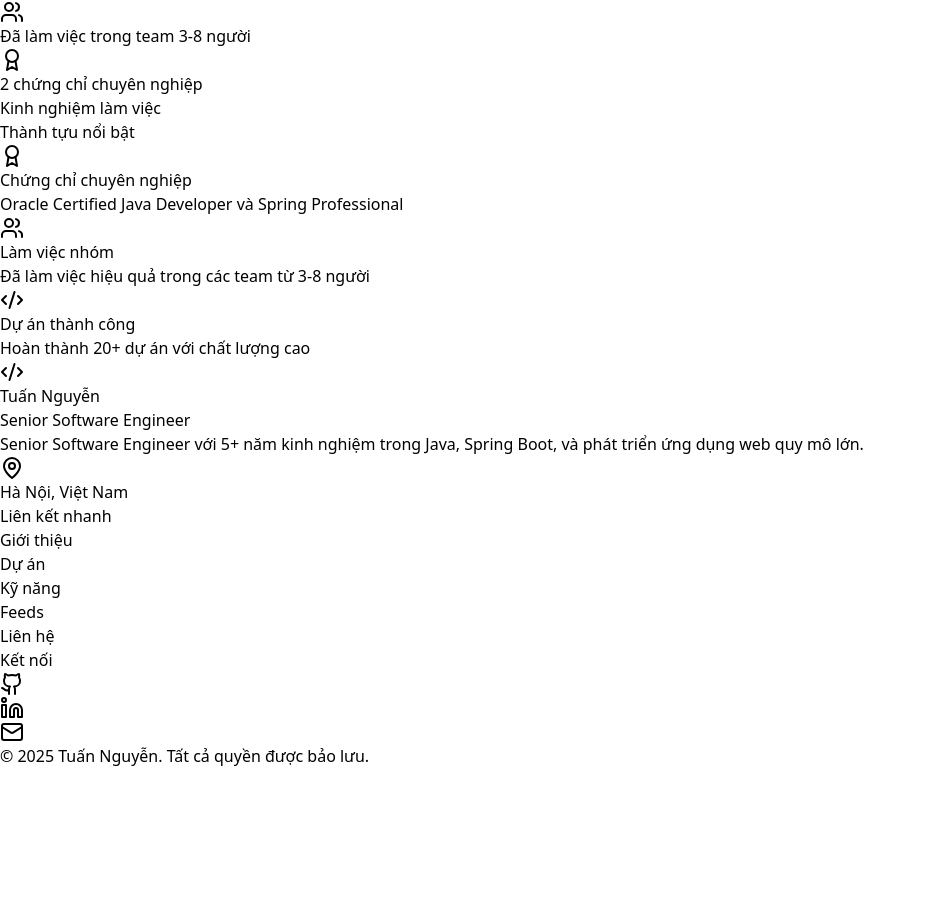
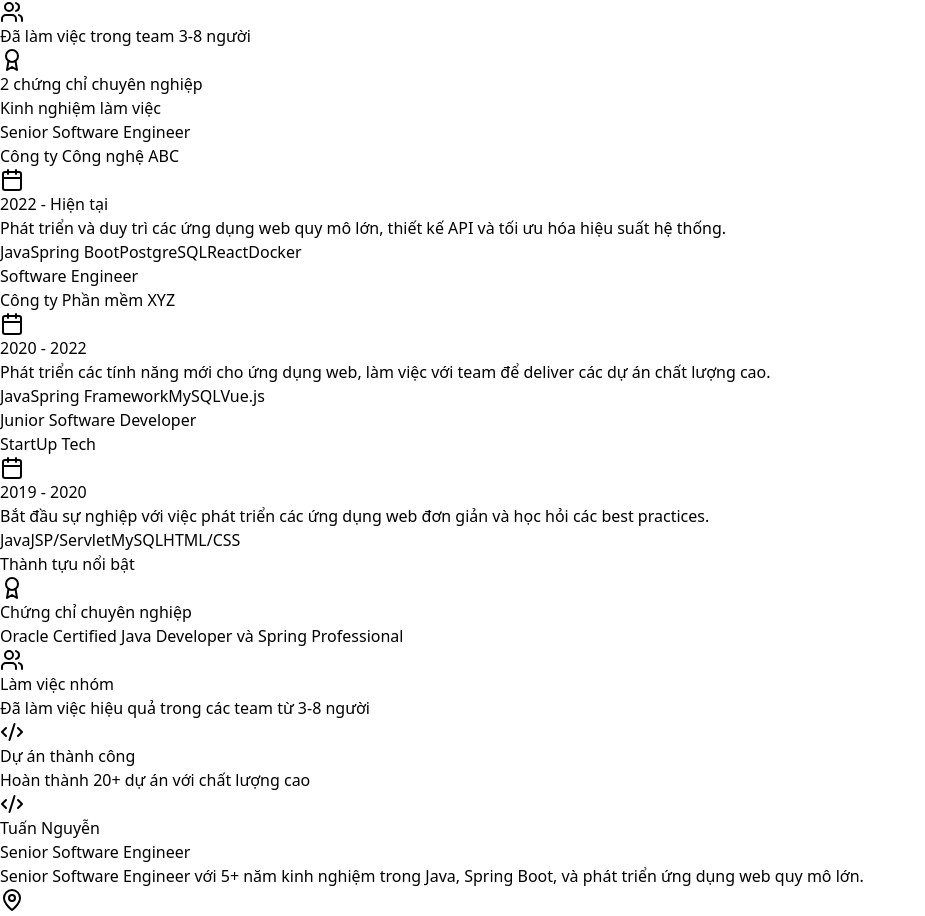
Before and after one commit to tuannt7/tuannt, a React (Vite) app: page /about in a window 1280 px wide. Shown: the part 1044-1960 px from the top of the page, without its empty margins (0-925 px from the left). Before the commit the page ends 1812 px from the top, so only its background shows below. Built offline with nearby package versions, Linux system fonts and the light colour scheme.

Commit message:
Fix experience section rendering issue

```diff
--- a/src/pages/AboutPage.tsx
+++ b/src/pages/AboutPage.tsx
@@ -4,6 +4,14 @@
 
 export const AboutPage: React.FC = () => {
   const { t } = useLanguage();
+
+  // Get experience data directly from translations object
+  const { language } = useLanguage();
+  const translations = language === 'vi'
+    ? require('../locales/vi.json')
+    : require('../locales/en.json');
+
+  const experiences = translations.about.experience.period || [];
 
   const achievements = [
     {
@@ -22,10 +30,6 @@
       description: t('about.achievements.projects.desc'),
     },
   ];
-
-  // Get experience data from translations
-  const experienceData = t('about.experience.period');
-  const experiences = Array.isArray(experienceData) ? experienceData : [];
 
   return (
     <div className="min-h-screen py-20">
```
